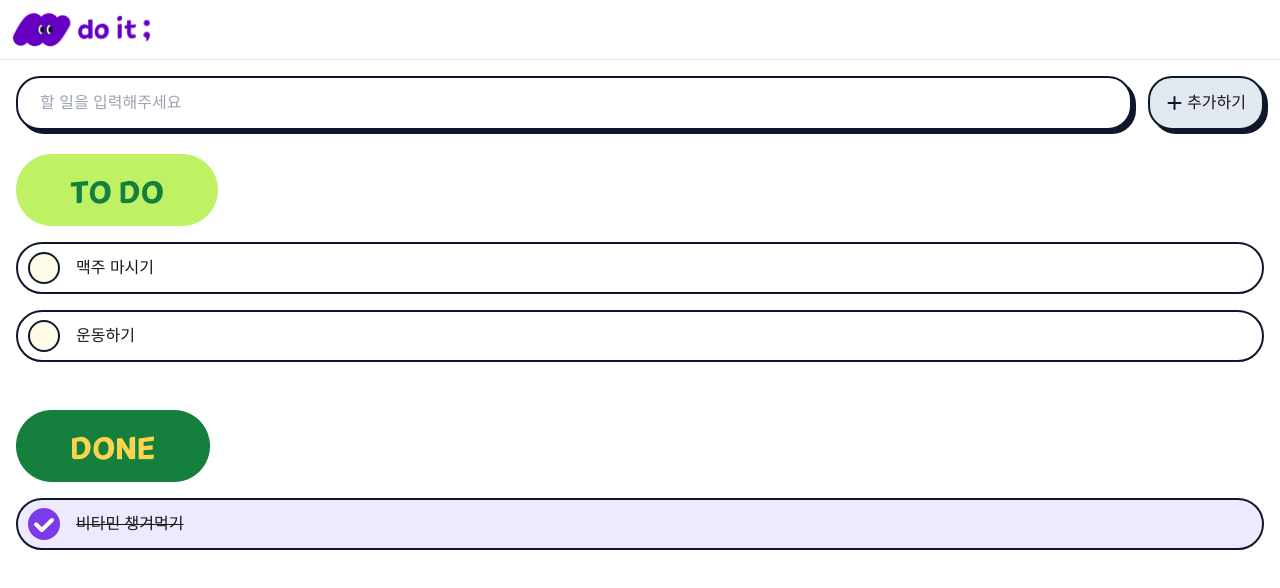
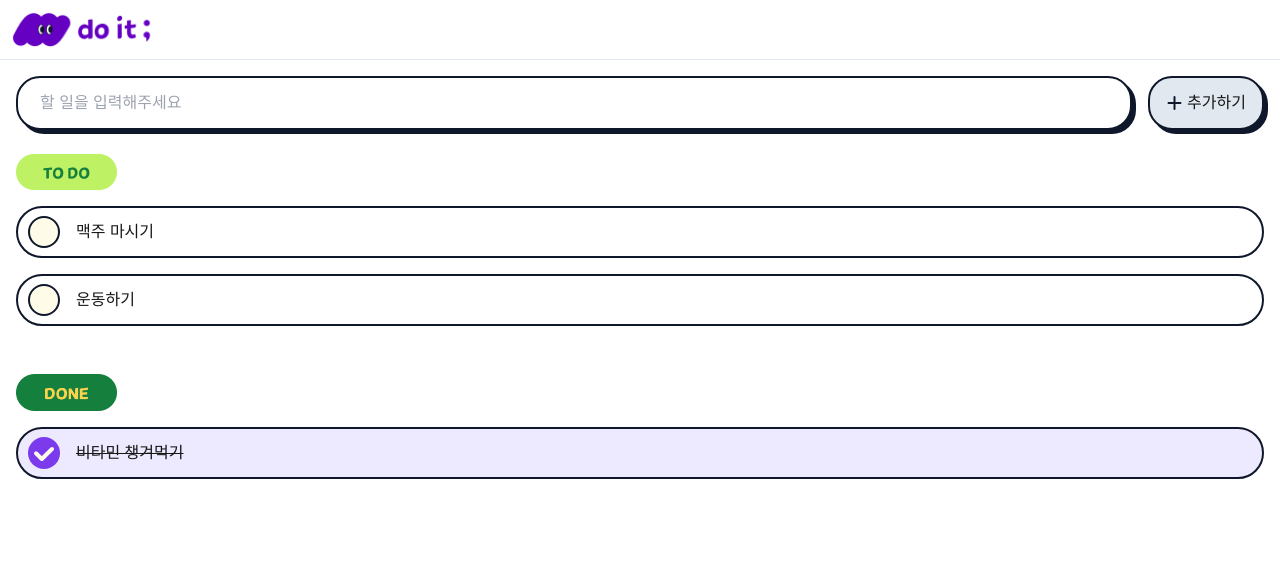
Before and after one commit to e-sum-e/codeit-todolist, a Next.js app: page / in a window 1280 px wide. Shown: the top 588 px of the page. Built offline with nearby package versions, Linux system fonts and the light colour scheme.

Commit message:
:lipstick: 이미지 사이즈 수정

```diff
--- a/src/app/page.tsx
+++ b/src/app/page.tsx
@@ -34,14 +34,7 @@ export default function Home() {
         />
       </div>
       <div className="mt-[24px]">
-        <Image
-          src="/image/todo@2x.png"
-          alt="todo"
-          width={0}
-          height={0}
-          sizes="100%"
-          style={{ width: "auto", height: "100%" }}
-        />
+        <Image src="/image/todo@2x.png" alt="todo" width={101} height={36} />
         <ul className="flex flex-col gap-[16px] mt-[16px]">
           {tempCheckListItems
             .filter((item) => item.isDone === false)
@@ -55,14 +48,7 @@ export default function Home() {
         </ul>
       </div>
       <div className="mt-[48px]">
-        <Image
-          src="/image/done@2x.png"
-          alt="todo"
-          width={0}
-          height={0}
-          sizes="100%"
-          style={{ width: "auto", height: "100%" }}
-        />
+        <Image src="/image/done@2x.png" alt="todo" width={101} height={36} />
         <ul className="flex flex-col gap-[16px] mt-[16px]">
           {tempCheckListItems
             .filter((item) => item.isDone === true)
```
